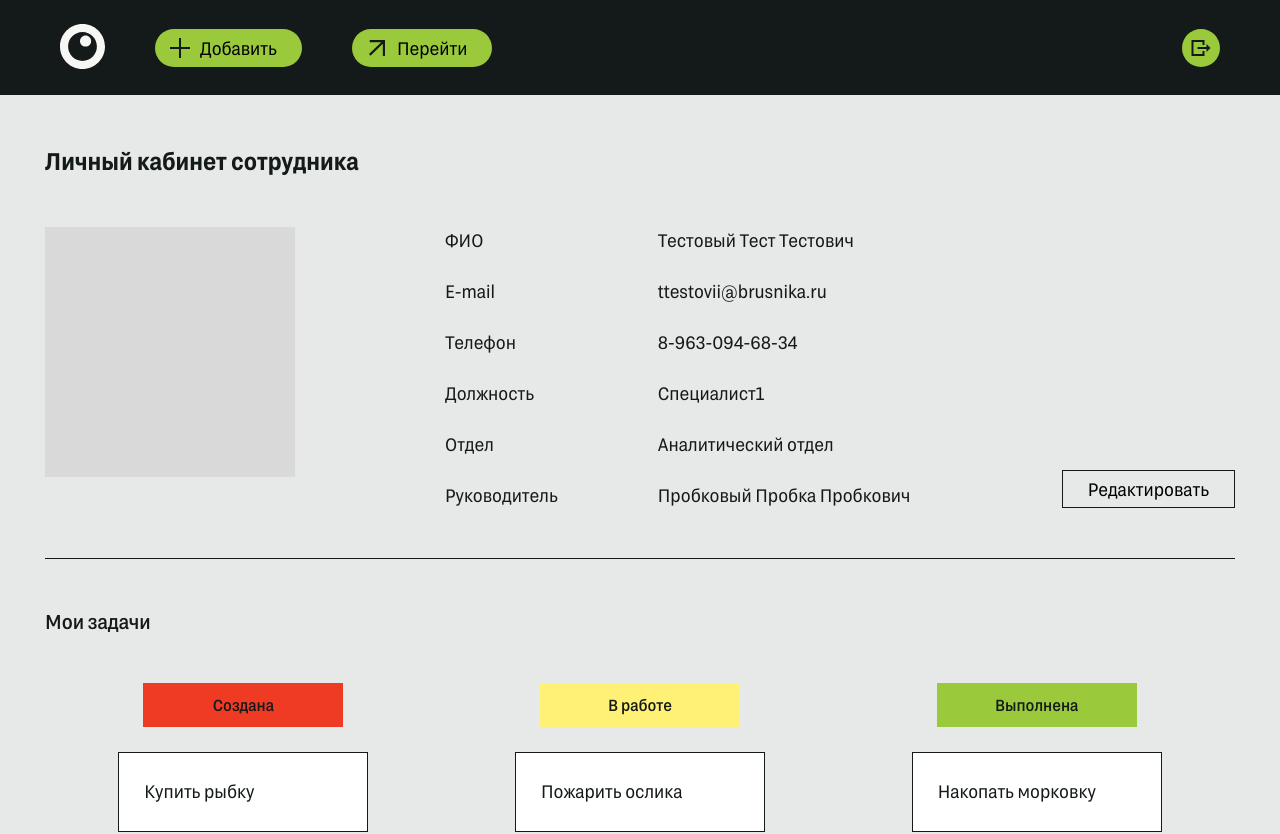
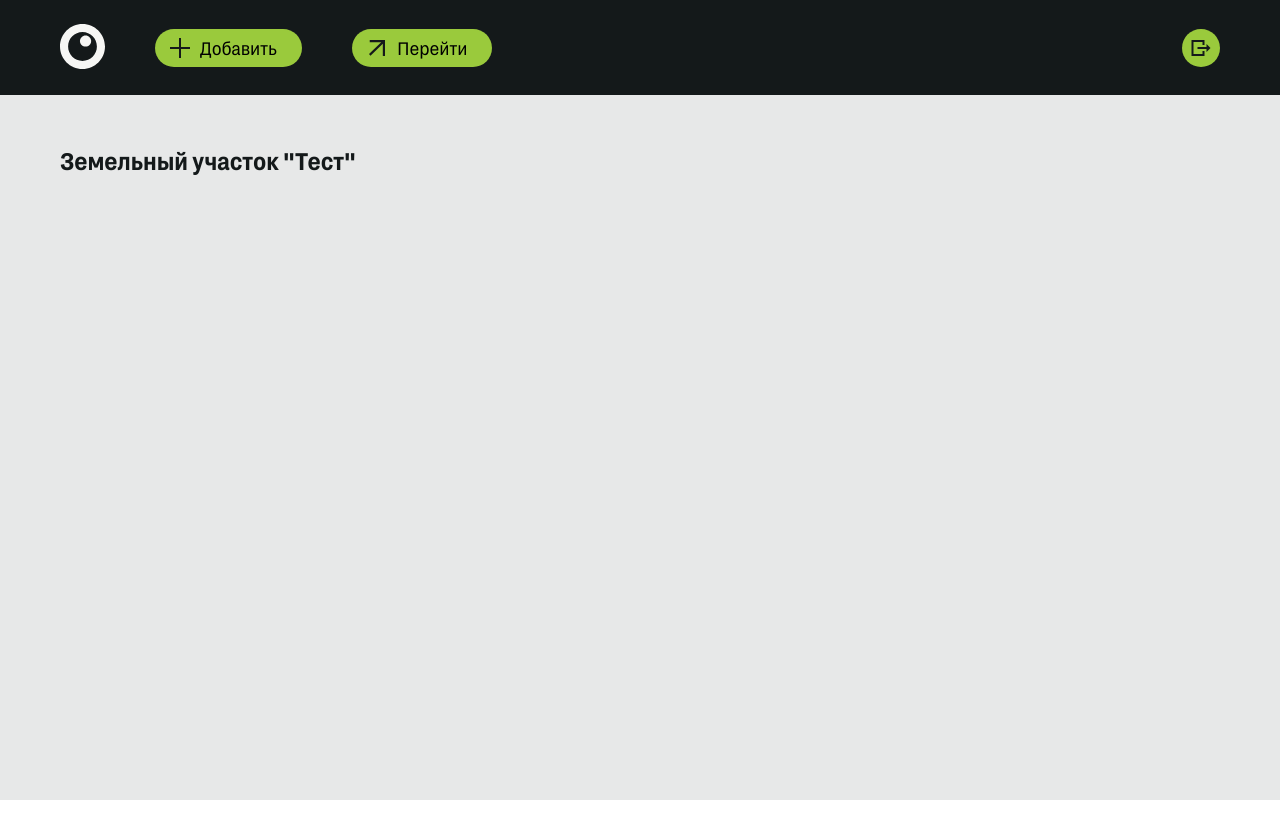
Before and after one commit to Randosky/Lorem-Ipsum-Frontend, a React (Vite) app: page /landCard in a window 1280 px wide. Before the commit this address led to /personalArea. Shown: the top 834 px of the page. After the commit the page ends 800 px from the top, so only its background shows below. Built offline with nearby package versions, Linux system fonts and the light colour scheme.

Commit message:
update Components and Styles

```diff
--- a/src/Components/LandComponents/LandCard/LandCard.tsx
+++ b/src/Components/LandComponents/LandCard/LandCard.tsx
@@ -2,11 +2,12 @@ import React, {useEffect} from 'react';
 import Header from "../../../UI/Header/Header";
 import "../../../Styles/Land/LandActionStyles.scss"
 import landStore from "../../../Store/LandStore";
-import {useParams} from "react-router-dom";
+import {useSearchParams} from "react-router-dom";
 
 const LandCard: React.FC = () => {
 
-    const {landCardId} = useParams()
+    const [params] = useSearchParams()
+    const landCardId = params.get("landCardId")
 
     useEffect(() => {
         landStore.getCardInfo(landCardId || "").then()
@@ -17,6 +18,35 @@ const LandCard: React.FC = () => {
             <Header/>
             <div className="landCard__container">
                 <div className="landCard__item">
+                    <div className="item__header">
+                        <h1 className="item__title">
+                            Земельный участок "Тест"
+                        </h1>
+                    </div>
+                    <div className="item__row">
+                        <div className="item__infoBlock item__mainInfo">
+
+                        </div>
+                        <div className="item__infoBlock item__legalInfo">
+
+                        </div>
+                    </div>
+                    <div className="item__row">
+                        <div className="item__infoBlock item__objectsInfo">
+
+                        </div>
+                        <div className="item__infoBlock item__additionalInfo">
+
+                        </div>
+                    </div>
+                    <div className="item__row">
+                        <div className="item__infoBlock item__copyrightInfo">
+
+                        </div>
+                        <div className="item__infoBlock item__tasks">
+
+                        </div>
+                    </div>
                 </div>
             </div>
         </main>
--- a/src/Components/LandComponents/LandList/LandList.tsx
+++ b/src/Components/LandComponents/LandList/LandList.tsx
@@ -65,7 +65,7 @@ const LandList: React.FC = () => {
                         {
                             currentLands.map((land, ind) =>
                                 <tr key={ind} className="lands__table-land"
-                                    onClick={() => navigate(`/landCard/${land.landId}`)}>
+                                    onClick={() => navigate(`/landCard?landCardId=${land.landId}`)}>
                                     <td>{land.landStatus}</td>
                                     <td>{land.landTitle}</td>
                                     <td>{land.landCategory}</td>
--- a/src/Router/AppRouter.tsx
+++ b/src/Router/AppRouter.tsx
@@ -37,7 +37,7 @@ const AppRouter: React.FC = () => {
             element: <LandList/>
         },
         {
-            path: "/landCard/:landCardId",
+            path: "/landCard",
             element: <LandCard/>
         }
     ]
--- a/src/Styles/Land/LandItemStyles.scss
+++ b/src/Styles/Land/LandItemStyles.scss
@@ -126,11 +126,23 @@
 
 .landCard__container{
   @include container;
-
 }
 
 .landCard__item{
   padding: $mainBigPadding 0;
+}
+
+.item__header{
+  @include flexStart;
+  align-items: center;
+  justify-content: space-between;
+  margin-bottom: $mainBigMargin;
+  width: 100%;
+}
+
+.item__title{
+  @include bigFontH1;
+  margin-right: $mainBigMargin;
 }
 
 @media (max-width: 1530px) {
@@ -153,10 +165,6 @@
   }
 
   .lands__table{
-    tr{
-
-    }
-
     th{
       @include fontH2;
     }
@@ -165,4 +173,8 @@
       @include fontSize6;
     }
   }
+
+  .item__title{
+    @include fontH1;
+  }
 }
```
